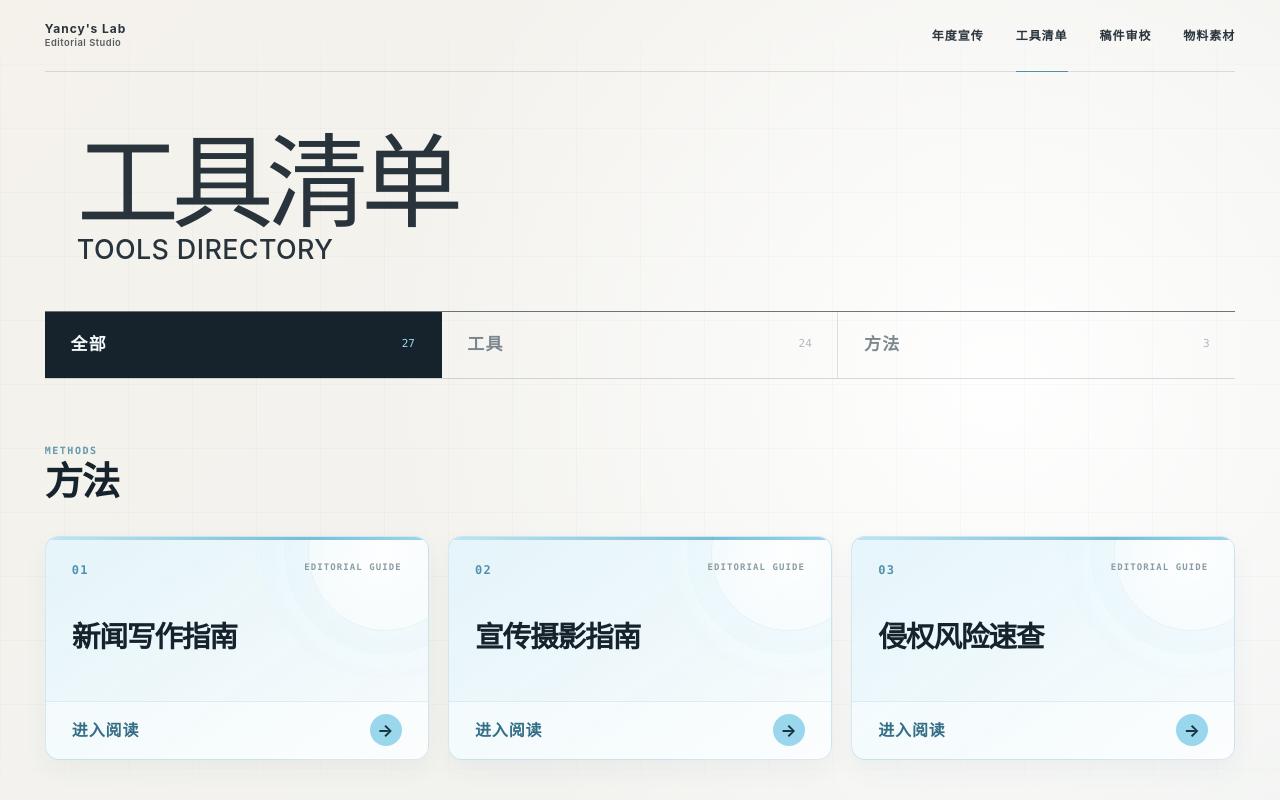
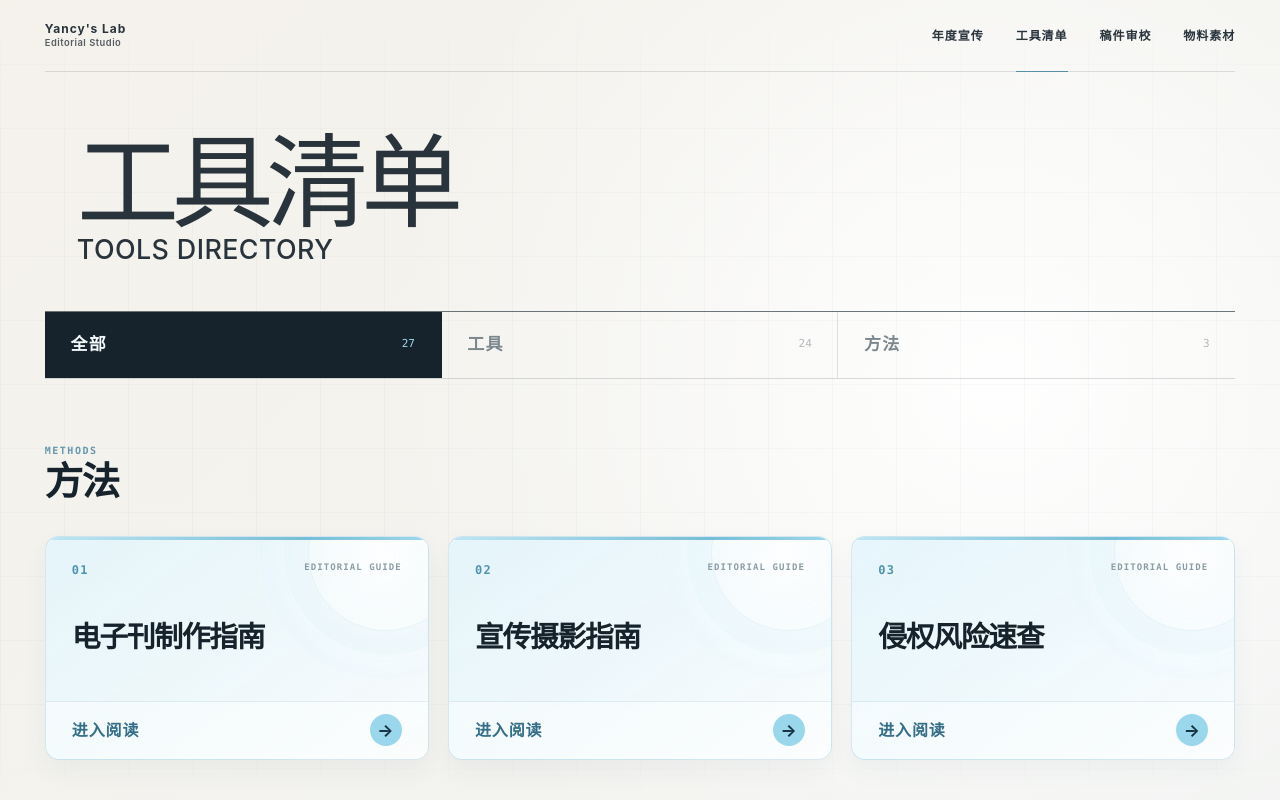
Before and after one commit to Yancyy0/Y-Lab-Editorial-Studio, a Next.js app: page /tools in a window 1280 px wide. Shown: the top 800 px of the page. Built offline with nearby package versions, Linux system fonts and the light colour scheme.

Commit message:
Add files via upload

```diff
--- a/app/tools/methods/methods.ts
+++ b/app/tools/methods/methods.ts
@@ -1,4 +1,4 @@
-export type MethodSlug = "news-writing" | "editorial-photography" | "copyright-check";
+export type MethodSlug = "editorial-magazine" | "editorial-photography" | "copyright-check";
 
 export type MethodGuide = {
   slug: MethodSlug;
@@ -19,20 +19,20 @@ export type MethodGuide = {
 
 export const methodGuides: MethodGuide[] = [
   {
-    slug: "news-writing",
-    href: "/tools/methods/news-writing",
-    title: "新闻写作指南",
-    englishTitle: "NEWS WRITING GUIDE",
-    description: "从信息梳理到标题、导语和正文结构，快速完成一篇清楚、准确的企业新闻。",
-    readingTime: "约 6 分钟",
-    lead: "先回答“发生了什么、为什么值得写”，再动笔。企业新闻不是会议记录，而是把重要信息按读者最关心的顺序重新组织。",
+    slug: "editorial-magazine",
+    href: "/tools/methods/editorial-magazine",
+    title: "电子刊制作指南",
+    englishTitle: "DIGITAL MAGAZINE GUIDE",
+    description: "工具怎么选、流程怎么走、互动怎么做。",
+    readingTime: "",
+    lead: "互动元素是电子刊的核心优势，合理使用可显著提升阅读时长和参与感。",
     sections: [
-      { number: "01", title: "写前判断", summary: "先确认新闻价值，再确定写作角度。", points: ["用一句话概括事件及其意义", "补齐时间、地点、人物、事件、原因和结果", "确认最值得被读者记住的一个重点"] },
-      { number: "02", title: "标题与导语", summary: "标题给结论，导语交代核心事实。", points: ["标题优先使用具体动作和结果", "避免口号式、万能式表达", "导语控制在一段内，先写最重要的信息"] },
-      { number: "03", title: "正文结构", summary: "按重要程度展开，而不是按会议流程复述。", points: ["第一部分说明事件价值和关键成果", "第二部分补充现场细节、数据或人物表达", "结尾落到后续行动，避免重复拔高"] },
-      { number: "04", title: "交付审校", summary: "最后检查事实、表达与阅读节奏。", points: ["核对姓名、职务、数字、日期和专有名词", "删除重复表述、空泛形容词和过长句", "检查图片说明是否准确对应画面"] },
+      { number: "01", title: "选型对比", summary: "电子刊 vs 纸质刊。", points: [] },
+      { number: "02", title: "工具选型", summary: "工具分类总览与选型决策。", points: [] },
+      { number: "03", title: "制作流程", summary: "策划准备、编辑制作、发布校对。", points: [] },
+      { number: "04", title: "互动元素", summary: "合理使用可显著提升阅读时长和参与感。", points: [] },
     ],
-    checklist: ["标题是否包含核心事件", "导语能否独立说明主要事实", "是否有数据或细节支撑", "人名职务和时间是否准确", "结尾是否给出明确后续"],
+    checklist: [],
   },
   {
     slug: "editorial-photography",
```
